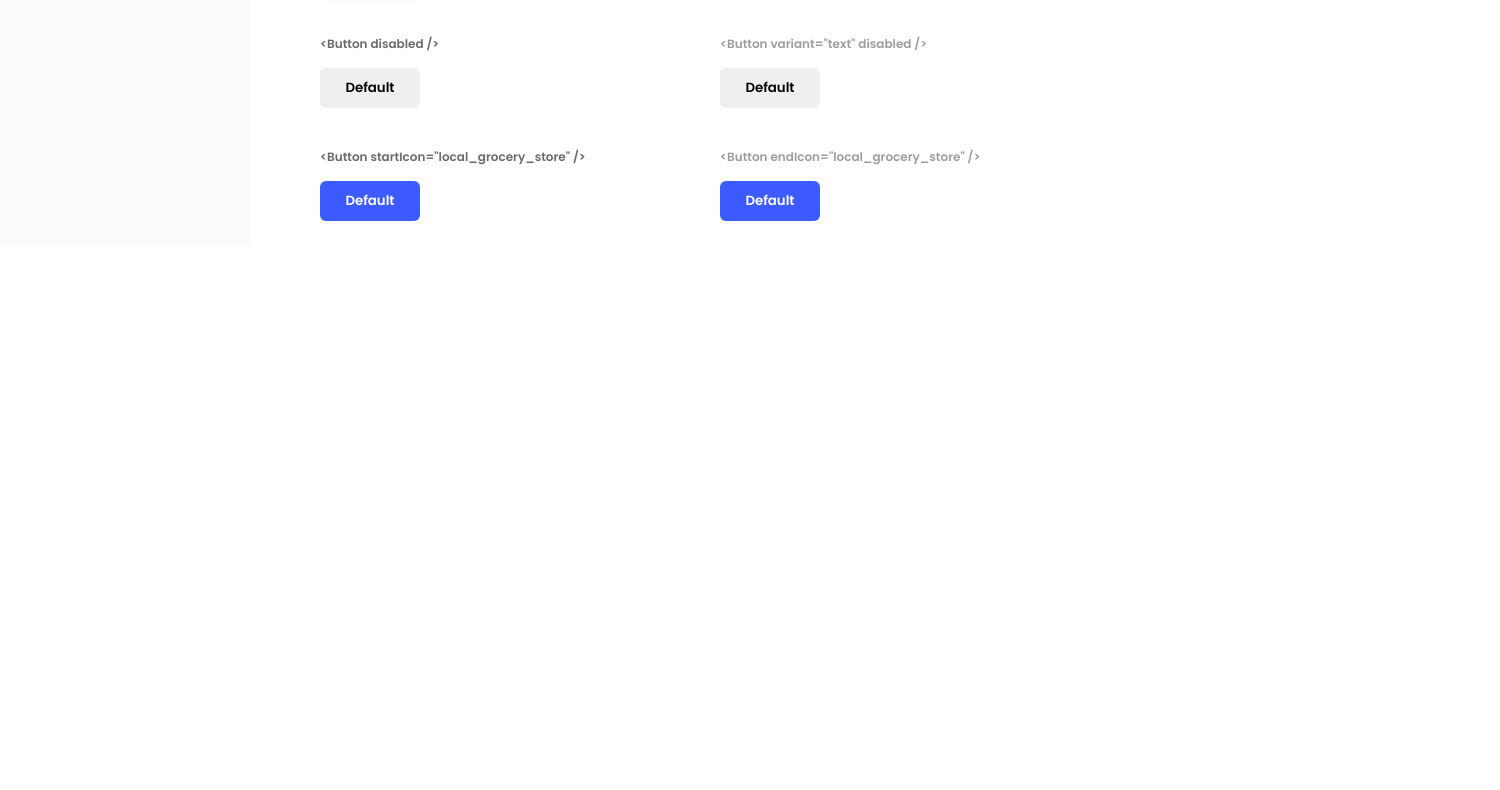
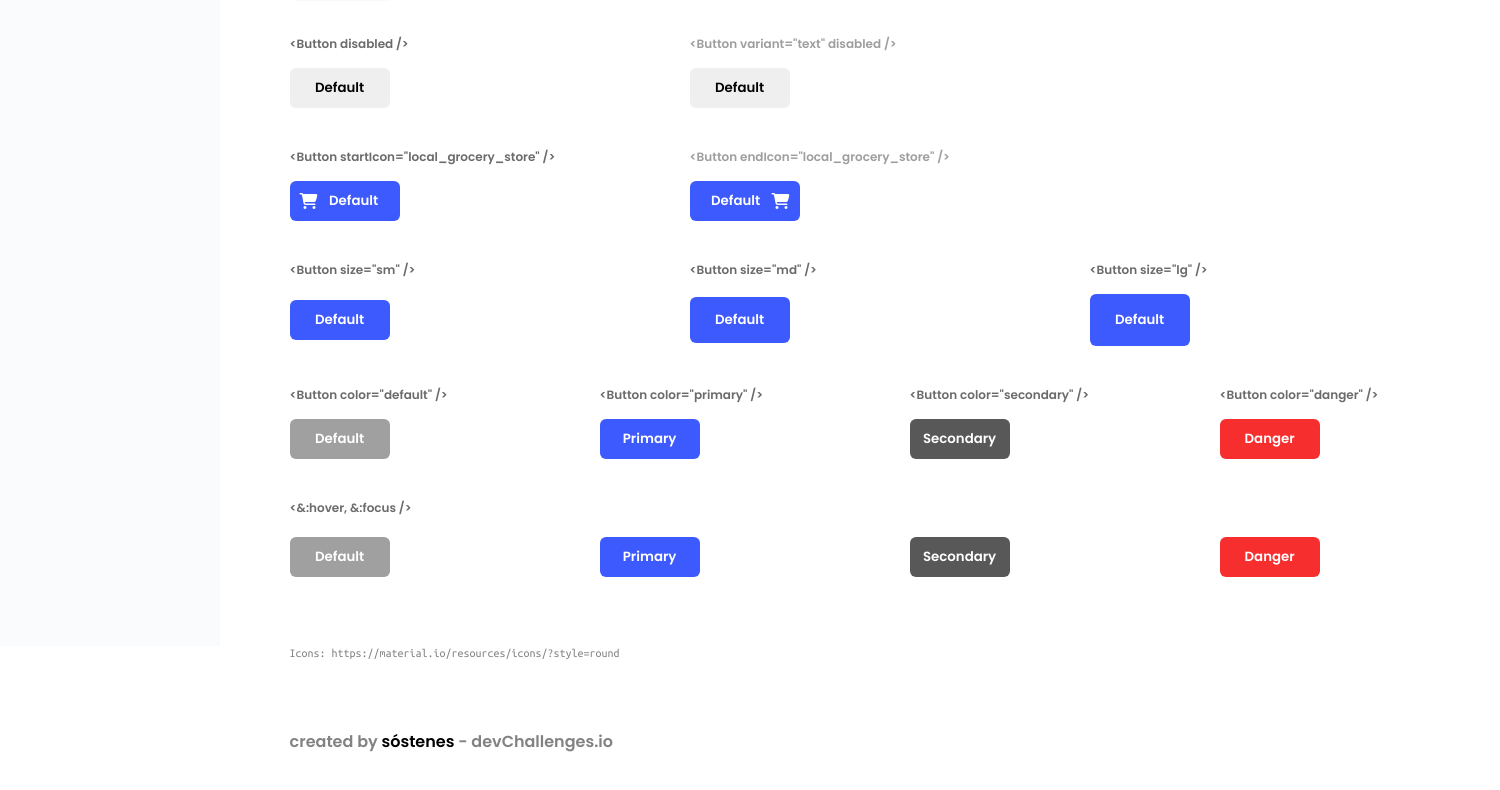
Before and after one commit to SostenesMartins/button-component-master, a plain HTML site: page index.html in a window 1280 px wide. Shown: the part 554-1344 px from the top of the page, 1500 px wide, since content can reach past the window. Before the commit the page ends 875 px from the top, so only its background shows below. Drawn offline with Linux system fonts and the light colour scheme.

Commit message:
last commit html & css

```diff
--- a/index.html
+++ b/index.html
@@ -6,6 +6,9 @@
     <meta name="viewport" content="width=device-width, initial-scale=1.0">
     <title>Buttons</title>
     <link rel="stylesheet" href="style.css">
+    <link rel="stylesheet" href="https://cdnjs.cloudflare.com/ajax/libs/font-awesome/6.4.2/css/all.min.css"
+        integrity="sha512-z3gLpd7yknf1YoNbCzqRKc4qyor8gaKU1qmn+CShxbuBusANI9QpRohGBreCFkKxLhei6S9CQXFEbbKuqLg0DA=="
+        crossorigin="anonymous" referrerpolicy="no-referrer" />
 </head>
 
 <body>
@@ -23,7 +26,7 @@
         </nav>
     </header>
 
-<!--                   main                       -->
+    <!--                   main                       -->
 
     <main>
         <h1 class="title">Buttons</h1>
@@ -77,13 +80,74 @@
             <div class="items">
                 <div class="section-buttons">
                     <p class="html-buttons"> &lt;Button startIcon="local_grocery_store" /&gt; </p>
-                    <button class="btn-icon1">Default</button>
+                    <div class="btn-box1">
+                        <i class="fa-solid fa-cart-shopping"></i>
+                        <button class="btn-icon2">Default</button>
+                    </div>
                 </div>
                 <div class="section-buttons">
                     <p class="html-hover-focus"> &lt;Button endIcon="local_grocery_store" /&gt; </p>
-                    <button class="btn-icon2">Default</button>
+                    <div class="btn-box2">
+                        <button class="btn-icon2">Default</button>
+                        <i class="fa-solid fa-cart-shopping"></i>
+                    </div>
                 </div>
             </div>
+            <div class="items">
+                <div class="section-buttons">
+                    <p class="html-buttons"> &lt;Button size="sm" /&gt; </p>
+                    <button class="btn-sm">Default</button>
+                </div>
+                <div class="section-buttons">
+                    <p class="html-buttons"> &lt;Button size="md" /&gt; </p>
+                    <button class="btn-md">Default</button>
+                </div>
+                <div class="section-buttons">
+                    <p class="html-buttons"> &lt;Button size="lg" /&gt; </p>
+                    <button class="btn-lg">Default</button>
+                </div>
+            </div>
+            <div class="items">
+                <div class="section-buttons">
+                    <p class="html-buttons"> &lt;Button color="default" /&gt; </p>
+                    <button class="btn-default">Default</button>
+                </div>
+                <div class="section-buttons">
+                    <p class="html-buttons"> &lt;Button color="primary" /&gt; </p>
+                    <button class="btn-primary">Primary</button>
+                </div>
+                <div class="section-buttons">
+                    <p class="html-buttons"> &lt;Button color="secondary" /&gt; </p>
+                    <button class="btn-secondary">Secondary</button>
+                </div>
+                <div class="section-buttons">
+                    <p class="html-buttons"> &lt;Button color="danger" /&gt; </p>
+                    <button class="btn-danger">Danger</button>
+                </div>
+            </div>
+            <div class="items1">
+                <p class="html-buttons1"> &lt;&:hover, &:focus /&gt; </p>
+                <div class="btn-box-flex">
+                    <div class="section-buttons">
+                        <button class="btn-default1">Default</button>
+                    </div>
+                    <div class="section-buttons">
+                        <button class="btn-primary1">Primary</button>
+                    </div>
+                    <div class="section-buttons">
+                        <button class="btn-secondary1">Secondary</button>
+                    </div>
+                    <div class="section-buttons">
+                        <button class="btn-danger1">Danger</button>
+                    </div>
+                </div>
+                </div>
+                <p class="link">Icons: https://material.io/resources/icons/?style=round</p>
+                <p class="copyright">
+                    created by
+                    <a class="name" target="_blank" href="https://www.linkedin.com/in/s%C3%B3stenes-martins-336b491bb/">sóstenes</a> -
+                    devChallenges.io
+                </p>
         </section>
     </main>
     <script src="main.js"></script>
--- a/style.css
+++ b/style.css
@@ -1,4 +1,4 @@
-@import url('https://fonts.googleapis.com/css2?family=Poppins:wght@600&display=swap');
+@import url('https://fonts.googleapis.com/css2?family=Poppins:wght@600&family=Ubuntu+Mono&display=swap');
 * {
     padding: 0;
     margin: 0;
@@ -28,7 +28,7 @@ header {
     padding: 40px;
     max-width: 250px;
     width: 100%;
-    height: 100vh;
+    height: 150vh;
 }
 
 .title-dev {
@@ -42,7 +42,7 @@ span {
 
 .item-link {
     color: #9E9E9E;
-    padding: 12px 0px;
+    padding: 18px 0px;
     font-size: 1.10rem;
     font-weight: 500;
 }
@@ -193,3 +193,170 @@ main {
     background-color: #3D5AFE;
     color: #FFF;
 }
+
+i {
+    color: #ffffff;
+}
+
+.btn-box1 {
+    width: 110px;
+    background-color: #3D5AFE;
+    border-radius: 6px;
+    display: flex;
+    align-items: center;
+    padding: 0px 10px;
+}
+
+.btn-box2 {
+    width: 110px;
+    background-color: #3D5AFE;
+    border-radius: 6px;
+    display: flex;
+    align-items: center;
+    padding: 0px 10px;
+}
+
+.btn-sm {
+    margin: 6px 0px;
+    cursor: pointer;
+    padding: 10px 10px;
+    border-radius: 6px;
+    border: none;
+    background-color: #3D5AFE;
+    color: #FFF;
+}
+
+.btn-md {
+    margin: 3px 0px;
+    cursor: pointer;
+    padding: 13px 10px;
+    border-radius: 6px;
+    border: none;
+    background-color: #3D5AFE;
+    color: #FFF;
+}
+
+.btn-lg {
+    cursor: pointer;
+    padding: 16px 10px;
+    border-radius: 6px;
+    border: none;
+    background-color: #3D5AFE;
+    color: #FFF;
+}
+
+.btn-default {
+    cursor: pointer;
+    padding: 10px 10px;
+    border-radius: 6px;
+    border: none;
+    background-color: #a0a0a0;
+    color: #FFF;
+}
+
+.btn-primary {
+    cursor: pointer;
+    padding: 10px 10px;
+    border-radius: 6px;
+    border: none;
+    background-color: #3D5AFE;
+    color: #FFF;
+}
+
+.btn-secondary {
+    cursor: pointer;
+    padding: 10px 10px;
+    border-radius: 6px;
+    border: none;
+    background-color: #585858;
+    color: #FFF;
+}
+
+.btn-danger {
+    cursor: pointer;
+    padding: 10px 10px;
+    border-radius: 6px;
+    border: none;
+    background-color: #f72e2e;
+    color: #FFF;
+}
+
+.btn-default1 {
+    cursor: pointer;
+    padding: 10px 10px;
+    border-radius: 6px;
+    border: none;
+    background-color: #a0a0a0;
+    color: #FFF;
+}
+
+.btn-primary1 {
+    cursor: pointer;
+    padding: 10px 10px;
+    border-radius: 6px;
+    border: none;
+    background-color: #3D5AFE;
+    color: #FFF;
+}
+
+.btn-secondary1 {
+    cursor: pointer;
+    padding: 10px 10px;
+    border-radius: 6px;
+    border: none;
+    background-color: #585858;
+    color: #FFF;
+}
+
+.btn-danger1 {
+    cursor: pointer;
+    padding: 10px 10px;
+    border-radius: 6px;
+    border: none;
+    background-color: #f72e2e;
+    color: #FFF;
+}
+
+.html-buttons1 {
+    font-size: 0.75rem;
+    color: #6b6b6b;
+    padding: 20px 0px;
+}
+
+.btn-box-flex {
+    display: flex;
+    gap: 100px;
+}
+
+.btn-default1:hover {
+    background-color: #4F4F4F;
+}
+
+.btn-primary1:hover {
+    background-color: #0b29d4;
+}
+
+.btn-secondary1:hover {
+    background-color: #363636;
+}
+
+.btn-danger1:hover {
+    background-color: #c70a0a;
+}
+
+.link {
+    padding: 70px 0px;
+    font-size: .75rem;
+    color: #828282;
+    font-family: 'Ubuntu Mono', monospace;
+}
+
+.copyright {
+    font-size: 1rem;
+    color: #828282;
+}
+
+.name {
+    color: #000;
+    text-decoration: none;
+}
```
